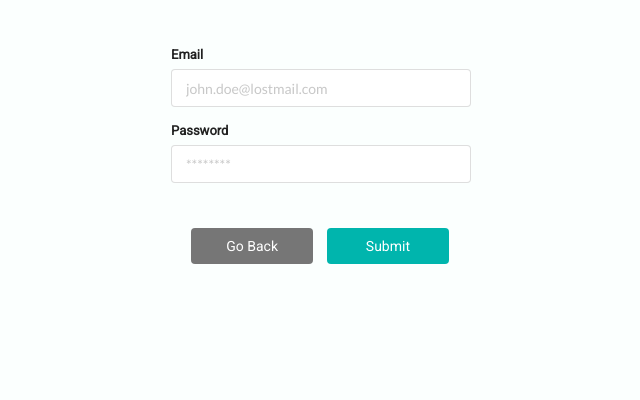
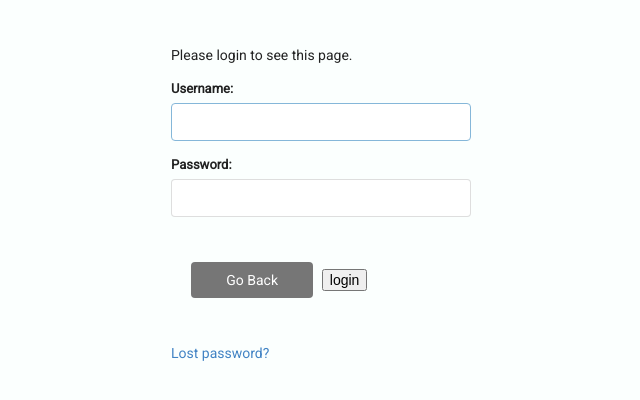
Before and after one commit to johnjudeh/Rendez-Vous-Py, a Django app: a page that uses templates/registration/login.html in a window 1280 px wide. Shown: the part 57-457 px from the top of the page, without its empty margins (319-959 px from the left). Run offline with Django 3.2, Linux system fonts and the light colour scheme; some libraries are stand-ins or nearby versions; some web fonts are replaced.

Commit message:
feat: Update registration/login.html to use the django default authentication based on docs example

```diff
--- a/templates/registration/login.html
+++ b/templates/registration/login.html
@@ -3,7 +3,17 @@
 {% block main_content %}
 <main class='main-forms main-forms--login'>
 
-    <!--TODO: Add toast messages here-->
+    <!--TODO: Find out what this is for-->
+    {% if next %}
+        {% if user.is_authenticated %}
+        <p>Your account doesn't have access to this page. To proceed,
+        please login with an account that has access.</p>
+        {% else %}
+        <p>Please login to see this page.</p>
+        {% endif %}
+    {% endif %}
+
+    <!--TODO: Check toast messages were added properly-->
     <!--<% if (error && error.length > 0) { %>-->
     <!--<form class='ui error form' action='/login' method='post'>-->
     <!--<% } else if (success && success.length > 0) { %>-->
@@ -12,35 +22,52 @@
     <!--<form class='ui form' action='/login' method='post'>-->
     <!--<% } %>-->
 
-    <form class='ui form' action='/login' method='post'>
-        <!--TODO: Add toast messages here-->
-        <!--<div class='ui error message'>-->
-            <!--<header class='header'>We had some issues</header>-->
-            <!--<p> <%= error %> </p>-->
-        <!--</div>-->
+    {% if form.errors %}
+    <form class='ui form error' action='{% url "login" %}' method='post'>
+    {% else %}
+    <form class='ui form' action='{% url "login" %}' method='post'>
+    {% endif %}
 
+        <div class='ui error message'>
+            <header class='header'>We had some issues</header>
+            <p> {{ form.errors }} </p>
+        </div>
+
+        <!--TODO: Check if you need a success toast message here-->
         <!--<div class='ui success message'>-->
             <!--<header class='header'>Hoorah!</header>-->
             <!--<p> <%= success %> Please sign in below. </p>-->
         <!--</div>-->
 
+        {% csrf_token %}
+
         <section>
             <div class='field'>
-                <label>Email</label>
-                <input type='text' name='username' placeholder='john.doe@lostmail.com' autocomplete='email'>
+                {{ form.username.label_tag }}
+                {{ form.username }}
+                <!--<label>Email</label>-->
+                <!--<input type='text' name='username' placeholder='john.doe@lostmail.com' autocomplete='email'>-->
             </div>
 
             <div class='field'>
-                <label>Password</label>
-                <input type='password' name='password' placeholder='********' autocomplete='current-password'>
+                {{ form.password.label_tag }}
+                {{ form.password }}
+                <!--<label>Password</label>-->
+                <!--<input type='password' name='password' placeholder='********' autocomplete='current-password'>-->
             </div>
         </section>
 
         <section class='form-buttons'>
-            <a class='ui grey button form-buttons__button' data-href='/'>Go Back</a>
-            <button class='ui teal button form-buttons__button'>Submit</button>
+            <a class='ui grey button form-buttons__button' data-href='{% url "mapper:index" %}'>Go Back</a>
+            <!--<button class='ui teal button form-buttons__button'>Submit</button>-->
+            <input type="submit" value="login">
+            <!--TODO: Find out what this is for-->
+            <input type="hidden" name="next" value="{{ next }}">
         </section>
     </form>
 
+    <!--TODO: Come back to this and style it properly-->
+    <p><a href="{% url 'password_reset' %}">Lost password?</a></p>
+
 </main>
 {% endblock main_content %}
```
